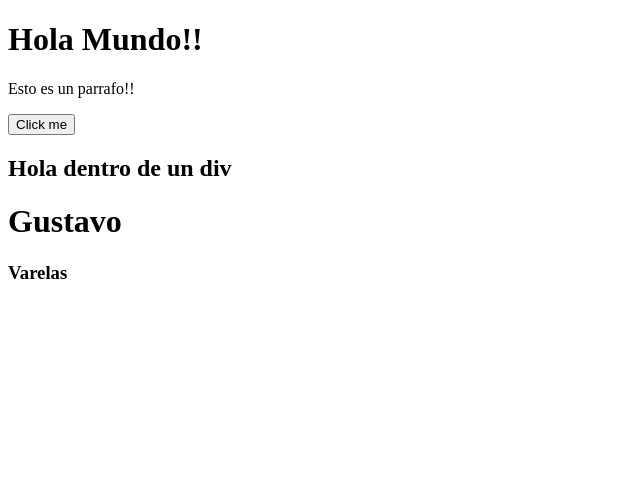
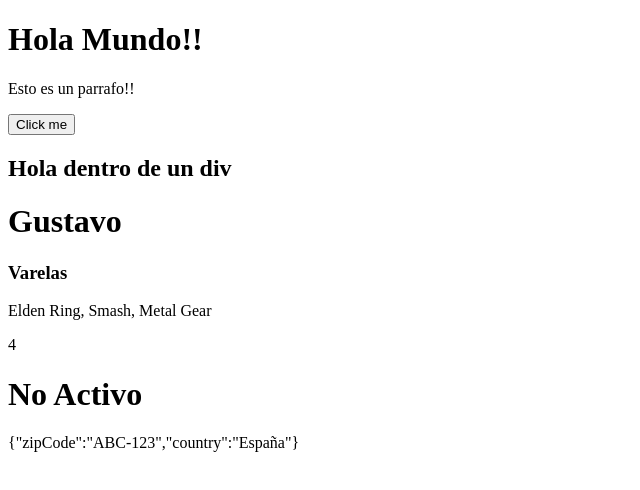
Before and after one commit to Tatoguvaga/React, a React (Vite) app in the folder 02-first-steps/: page / in a window 1280 px wide. Shown: the top 490 px of the page, without its empty margins (0-640 px from the left). Built offline with nearby package versions, Linux system fonts and the light colour scheme.

Commit message:
impresion-variables

```diff
--- a/02-first-steps/src/MyAwesomeApp.tsx
+++ b/02-first-steps/src/MyAwesomeApp.tsx
@@ -1,10 +1,28 @@
 
-export function MyAwesomeApp() {
+export const MyAwesomeApp = () => {
+
+    const firstName = 'Gustavo';
+    const lastName = 'Varelas';
+
+    const favoriteGames = ['Elden Ring', 'Smash', 'Metal Gear'];
+    const isActive = false;
+
+    const address = {
+        zipCode: 'ABC-123',
+        country: 'España',
+    };
 
     return (
         <>
-            <h1>Gustavo</h1>
-            <h3>Varelas</h3>
+            <h1>{firstName}</h1>
+            <h3>{lastName}</h3>
+
+            <p>{favoriteGames.join(', ')}</p>
+            <p>{2 + 2}</p>
+
+            <h1>{isActive ? 'Activo' : 'No Activo'}</h1>
+
+            <p>{JSON.stringify(address)}</p>
         </>
     );
 
```
